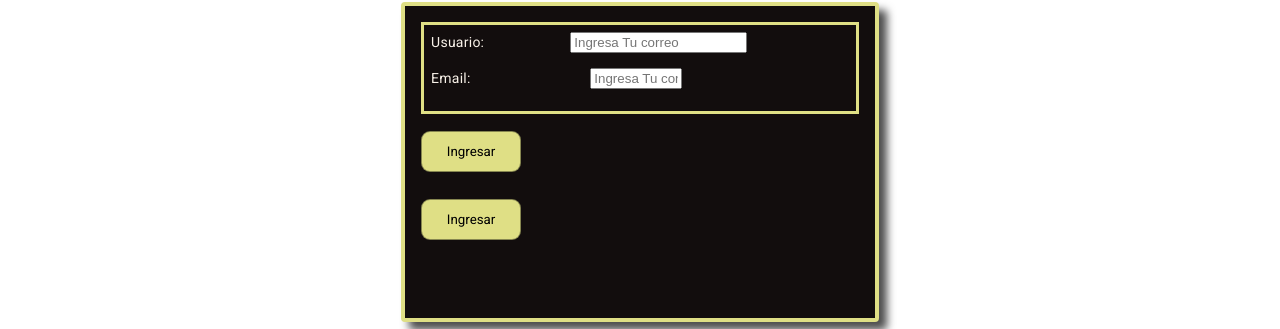
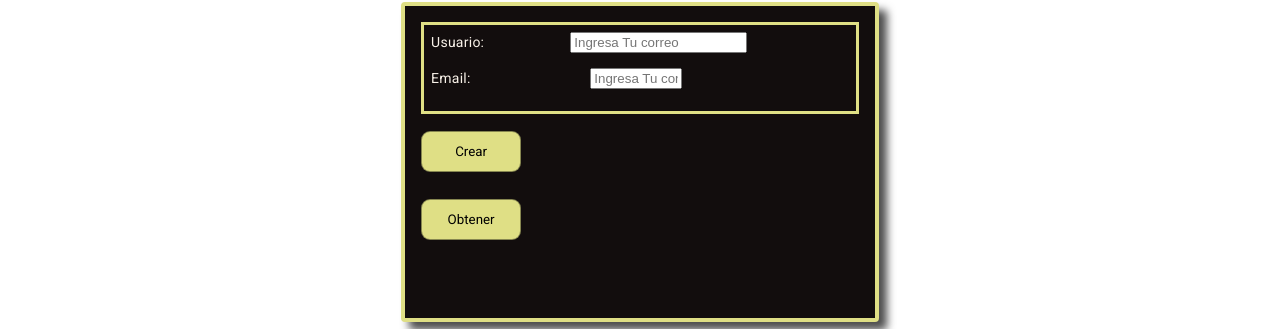
Before and after one commit to sebasxx85/englishProyect, an Angular app: page /crear-usuario in a window 1280 px wide. Shown: the part 201-530 px from the top of the page. Built offline with nearby package versions, Linux system fonts and the light colour scheme.

Commit message:
actualizar

```diff
--- a/src/app/components/crear-usuario/crear-usuario.component.html
+++ b/src/app/components/crear-usuario/crear-usuario.component.html
@@ -17,11 +17,11 @@
       </form>
       <div class="float-left">
         <button mat-flat-button color="primary" class="boton"
-          (click)="crearUsuario()">Ingresar</button>
+          (click)="crearUsuario()">Crear</button>
       </div>
       <div class="float-left">
         <button mat-flat-button color="primary" class="boton"
-          (click)="obtenerUsuarios()">Ingresar</button>
+          (click)="obtenerUsuarios()">Obtener</button>
       </div>
       <mat-progress-bar *ngIf="loading" mode="indeterminate"
         class="progreso"></mat-progress-bar>
```
